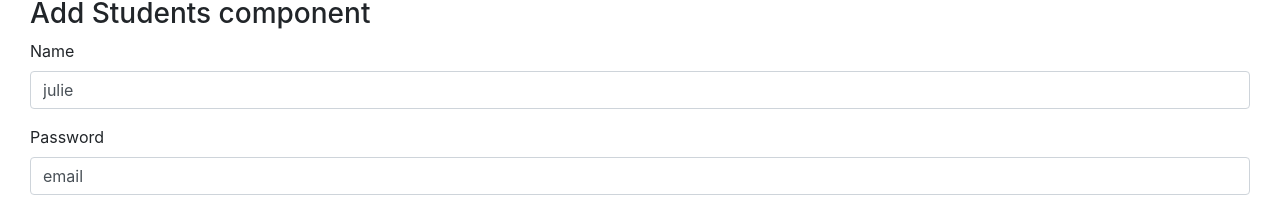
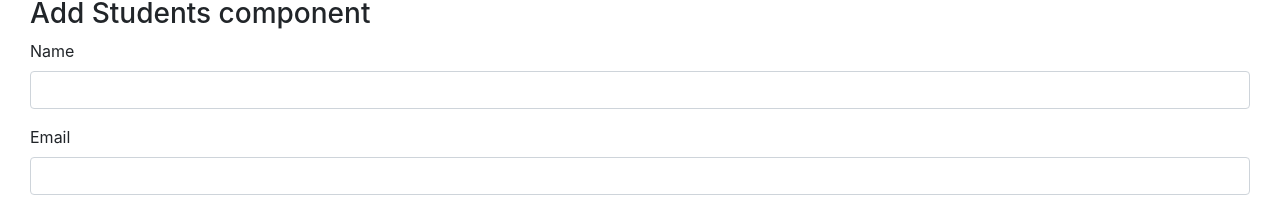
Before and after one commit to julie-j-code/ngStudentManagement, an Angular app: page /add in a window 1280 px wide. Shown: the part 163-362 px from the top of the page. Built offline with nearby package versions, Linux system fonts and the light colour scheme.

Commit message:
success message on submit form

```diff
--- a/src/app/components/add-students/add-students.component.html
+++ b/src/app/components/add-students/add-students.component.html
@@ -1,4 +1,10 @@
 <h3>Add Students component</h3>
+<div *ngIf="message" class="alert alert-success alert-dismissible d-flex justify-content-between align-items-center">
+
+    <strong>Success! Student has been added</strong>
+
+  <button type="button" class="btn btn-close bg-transparent" data-bs-dismiss="alert" (click)="removeMessage()">x</button>
+</div>
 <form [formGroup]="addStudent" (ngSubmit)="saveStudent()">
     <div class="mb-3">
       <label for="name" class="form-label" >Name</label>
@@ -6,12 +12,9 @@
       <!-- <div id="emailHelp" class="form-text">We'll never share your email with anyone else.</div> -->
     </div>
     <div class="mb-3">
-      <label for="email" class="form-label">Password</label>
+      <label for="email" class="form-label">Email</label>
       <input type="email" class="form-control" id="email" formControlName="email">
     </div>
-    <!-- <div class="mb-3 form-check">
-      <input type="checkbox" class="form-check-input" id="exampleCheck1">
-      <label class="form-check-label" for="exampleCheck1">Check me out</label>
-    </div> -->
+
     <button type="submit" class="btn btn-primary">Submit</button>
   </form>
--- a/src/app/components/add-students/add-students.component.ts
+++ b/src/app/components/add-students/add-students.component.ts
@@ -8,22 +8,29 @@ import { StudentsService } from "../../students.service";
   styleUrls: ['./add-students.component.css']
 })
 export class AddStudentsComponent implements OnInit {
+  message:boolean=false;
 
   constructor(private student:StudentsService) {
   }
 
   addStudent = new FormGroup(
     {
-      name: new FormControl('julie'),
-      email: new FormControl('email')
+      name: new FormControl(''),
+      email: new FormControl('')
     }
   )
 
   saveStudent(){
     // console.log(this.addStudent.value);
     this.student.saveStudentData(this.addStudent.value).subscribe((result)=>{
-      console.log(result);
+      // console.log(result);
+      this.message=true;
+      this.addStudent.reset({});
     });
+  }
+
+  removeMessage(){
+    this.message=false;
   }
 
   ngOnInit(): void {
```
Also changed, not shown: database/db.json (+15 -0 lines).
